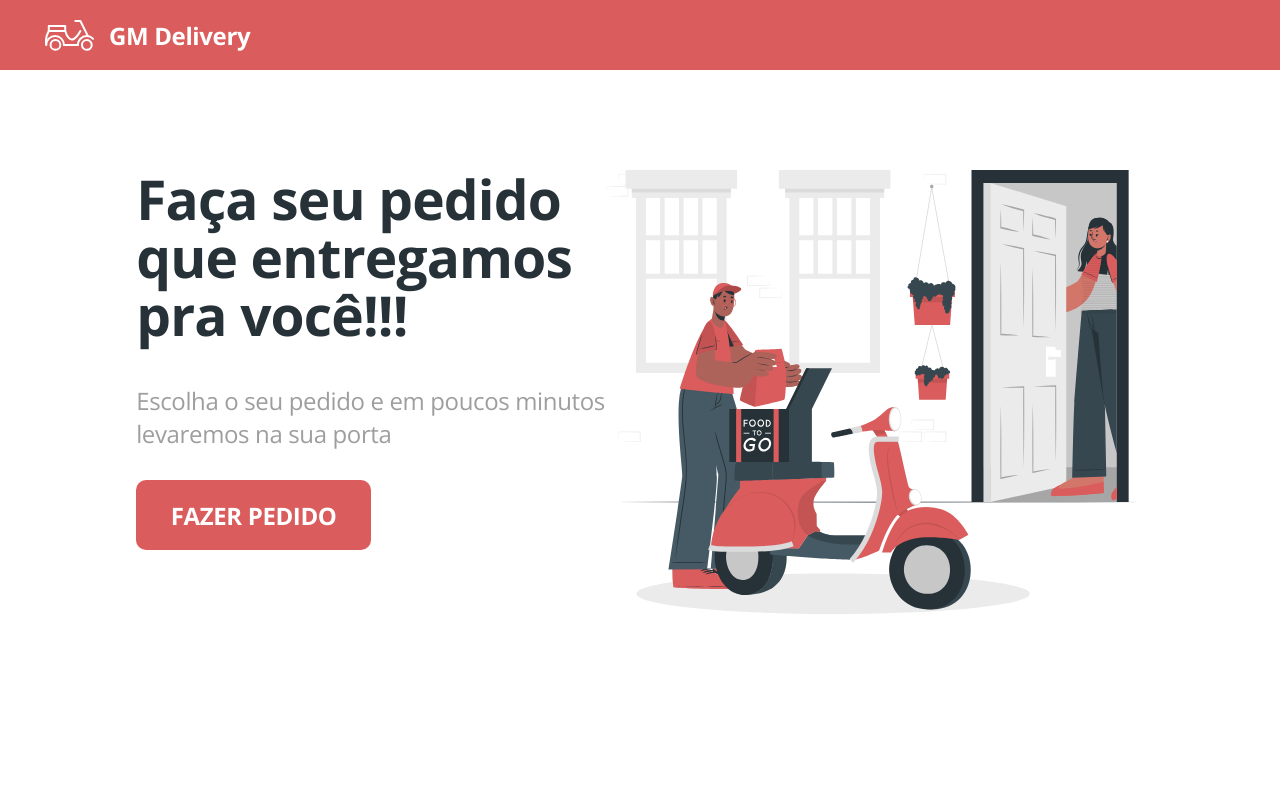
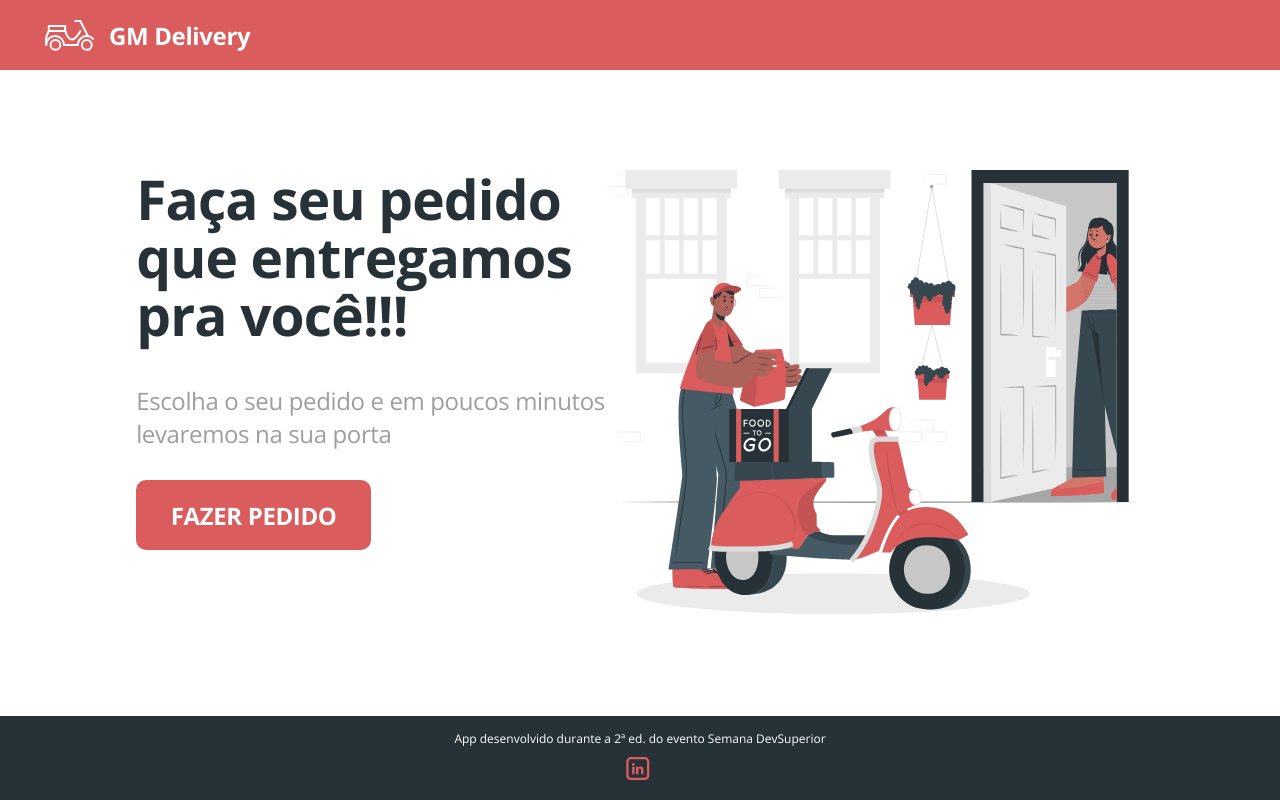
Before and after one commit to gmgessicamayara/gmdelivery, a React (Create React App) app in the folder front-web/: page / in a window 1280 px wide. Built offline with nearby package versions, Linux system fonts and the light colour scheme.

Commit message:
Add Footer

```diff
--- a/front-web/src/App.tsx
+++ b/front-web/src/App.tsx
@@ -1,13 +1,15 @@
 import './App.css';
 import Navbar from './Navbar';
 import Home from './Home';
+import Footer from './Footer';
 
 
 function App() {
   return (
     <div>
       <Navbar/>
-      <Home />
+      <Home/>
+
     </div>
   );
 }
--- /dev/null
+++ b/front-web/src/Footer/index.tsx
@@ -0,0 +1,17 @@
+import './styles.css';
+import { ReactComponent as LinkedInIcon} from './linkedin.svg'
+
+function Footer() {
+    return (
+        <footer className="main-footer">
+               App desenvolvido durante a 2ª ed. do evento Semana DevSuperior
+               <div className="footer-icons">
+                    <a href="https://www.linkedin.com/in/gessicamayaramendonça" target="_new">
+                        <LinkedInIcon/>
+                    </a>
+               </div>
+        </footer>
+    );
+}
+
+export default Footer;
--- /dev/null
+++ b/front-web/src/Footer/styles.css
@@ -0,0 +1,20 @@
+.main-footer {
+    padding-top: 15px;
+    padding-bottom: 15px;
+    background-color: var(--dark-color);
+    font-weight: normal;
+    font-size: 12px;
+    line-height: 16px;
+    text-align: center;
+    color: #FFF;
+  }
+
+  .footer-icons {
+    margin-top: 10px;
+    display: flex;
+    justify-content: center;
+  }
+
+  .footer-icons > * {
+    margin-right: 5px;
+  }
--- a/front-web/src/Home/index.tsx
+++ b/front-web/src/Home/index.tsx
@@ -1,13 +1,15 @@
 import './styles.css';
-import { ReactComponent as MainImage} from './main.svg'
+import { ReactComponent as MainImage } from './main.svg'
+import Footer from '../Footer';
 
 function Navbar() {
     return (
+        <>
             <div className="home-container">
                 <div className="home-content">
                     <div className="home-action">
-                        <h1 className="home-title">Faça seu pedido <br/> que entregamos <br/>  pra você!!!</h1>
-                        <h3 className="home-subtitle">Escolha o seu pedido e em poucos minutos  <br/>
+                        <h1 className="home-title">Faça seu pedido <br /> que entregamos <br />  pra você!!!</h1>
+                        <h3 className="home-subtitle">Escolha o seu pedido e em poucos minutos  <br />
                         levaremos na sua porta</h3>
                         <a className="home-btn-order" href="orders">FAZER PEDIDO</a>
                     </div>
@@ -16,6 +18,8 @@
                     </div>
                 </div>
             </div>
+            <Footer/>
+        </>
     );
 }
 
```
Also changed, not shown: front-web/src/Footer/linkedin.svg (added). Lines whose indentation alone changed are shown as unchanged.
